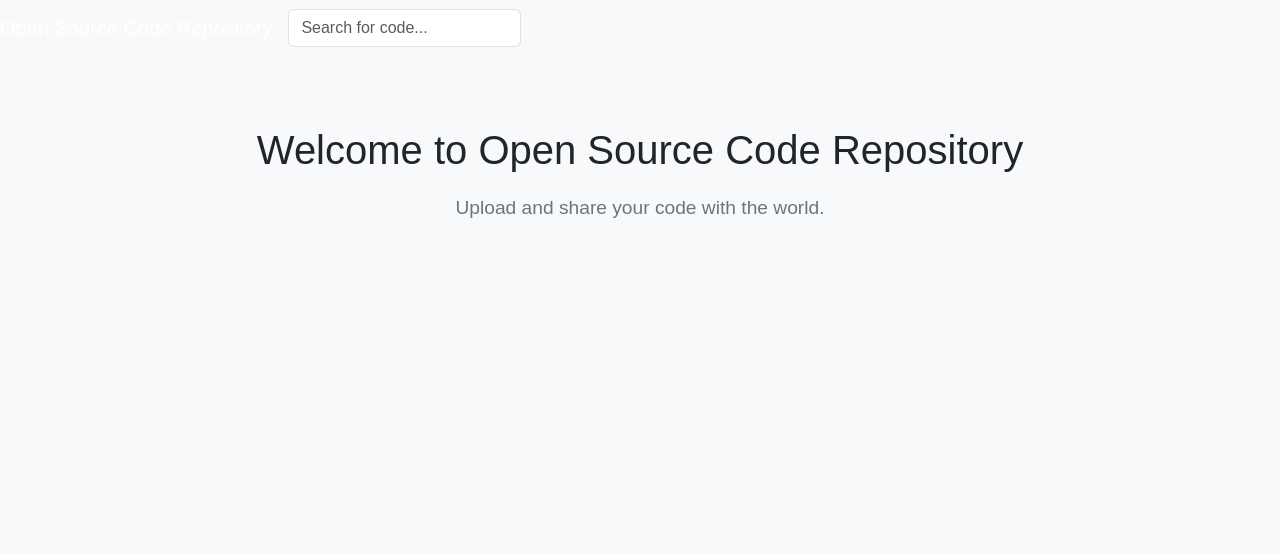
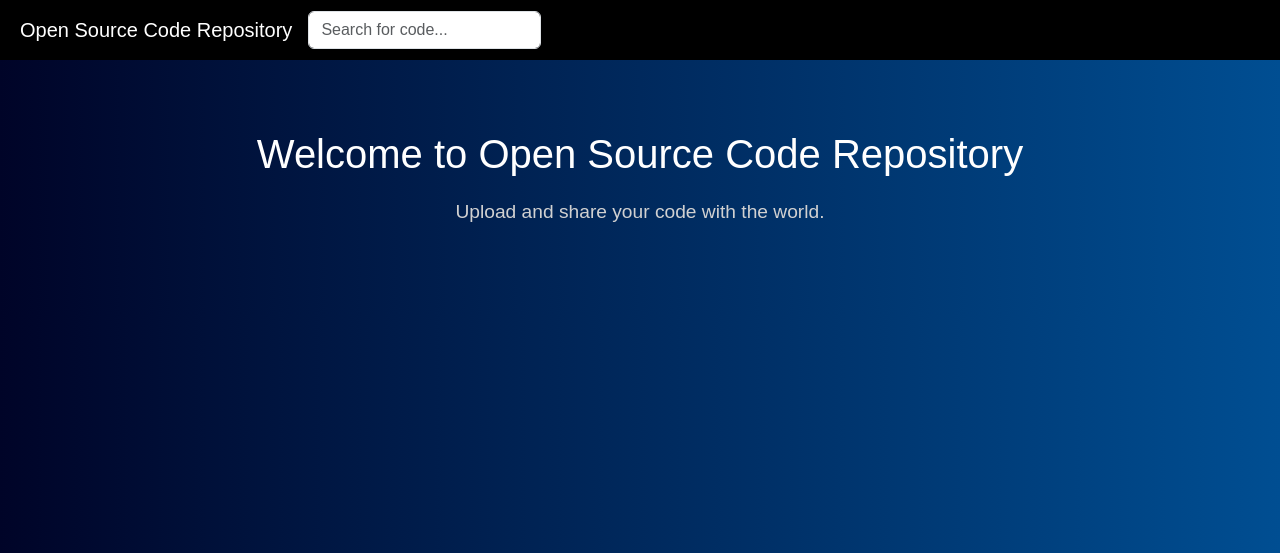
Before and after one commit to ghaberkorn/Hacktrin-XII-project, a Flask app: page / in a window 1280 px wide. Shown: the top 553 px of the page. Run offline with Flask 3, Linux system fonts and the light colour scheme; some libraries are stand-ins or nearby versions.

Commit message:
asdijdsaijoaidjos

```diff
--- a/static/css/style.css
+++ b/static/css/style.css
@@ -1,8 +1,21 @@
 body {
     font-family: Arial, sans-serif;
-    background-color: #f8f9fa;
+    background: linear-gradient(to right, #000428, #004e92);
+    color: white;
     margin: 0;
     padding: 0;
+}
+
+.navbar {
+    background-color: black;
+    padding: 10px 20px;
+}
+
+.navbar .search-bar input[type="text"] {
+    width: 300px;
+    padding: 5px;
+    border: none;
+    border-radius: 4px;
 }
 
 .container {
@@ -34,5 +47,5 @@ body {
 
 .homepage p {
     font-size: 1.2em;
-    color: #6c757d;
+    color: #d1d1d1;
 }
--- a/templates/index.html
+++ b/templates/index.html
@@ -6,7 +6,10 @@
 {% block body %}
   <nav class="navbar navbar-expand-lg navbar-dark">
     <a class="navbar-brand" href="#">Open Source Code Repository</a>
-    <div class="collapse navbar-collapse">
+    <button class="navbar-toggler" type="button" data-toggle="collapse" data-target="#navbarNav" aria-controls="navbarNav" aria-expanded="false" aria-label="Toggle navigation">
+      <span class="navbar-toggler-icon"></span>
+    </button>
+    <div class="collapse navbar-collapse" id="navbarNav">
       <form class="form-inline my-2 my-lg-0 ml-auto search-bar">
         <input class="form-control mr-sm-2" type="search" placeholder="Search for code..." aria-label="Search">
       </form>
```
